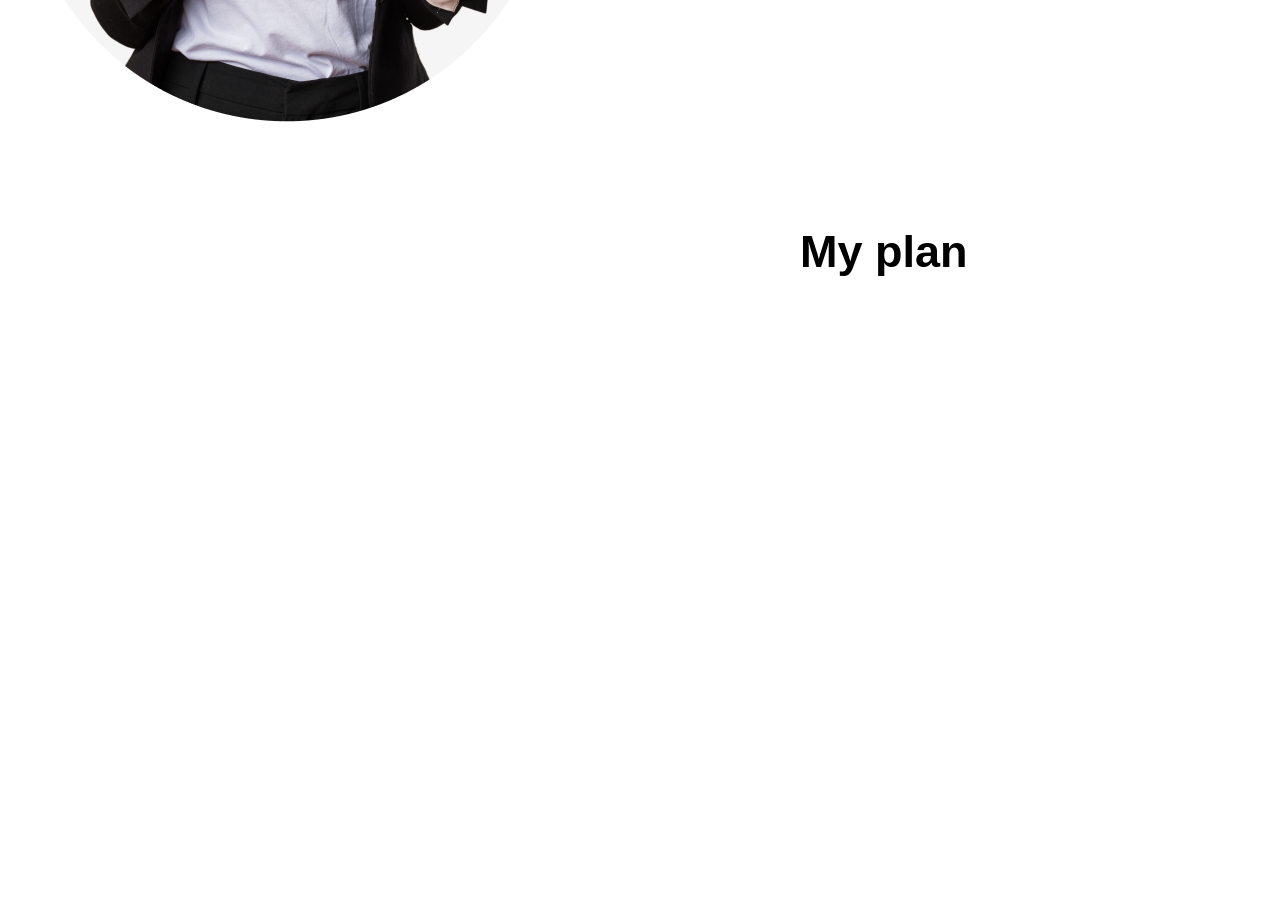
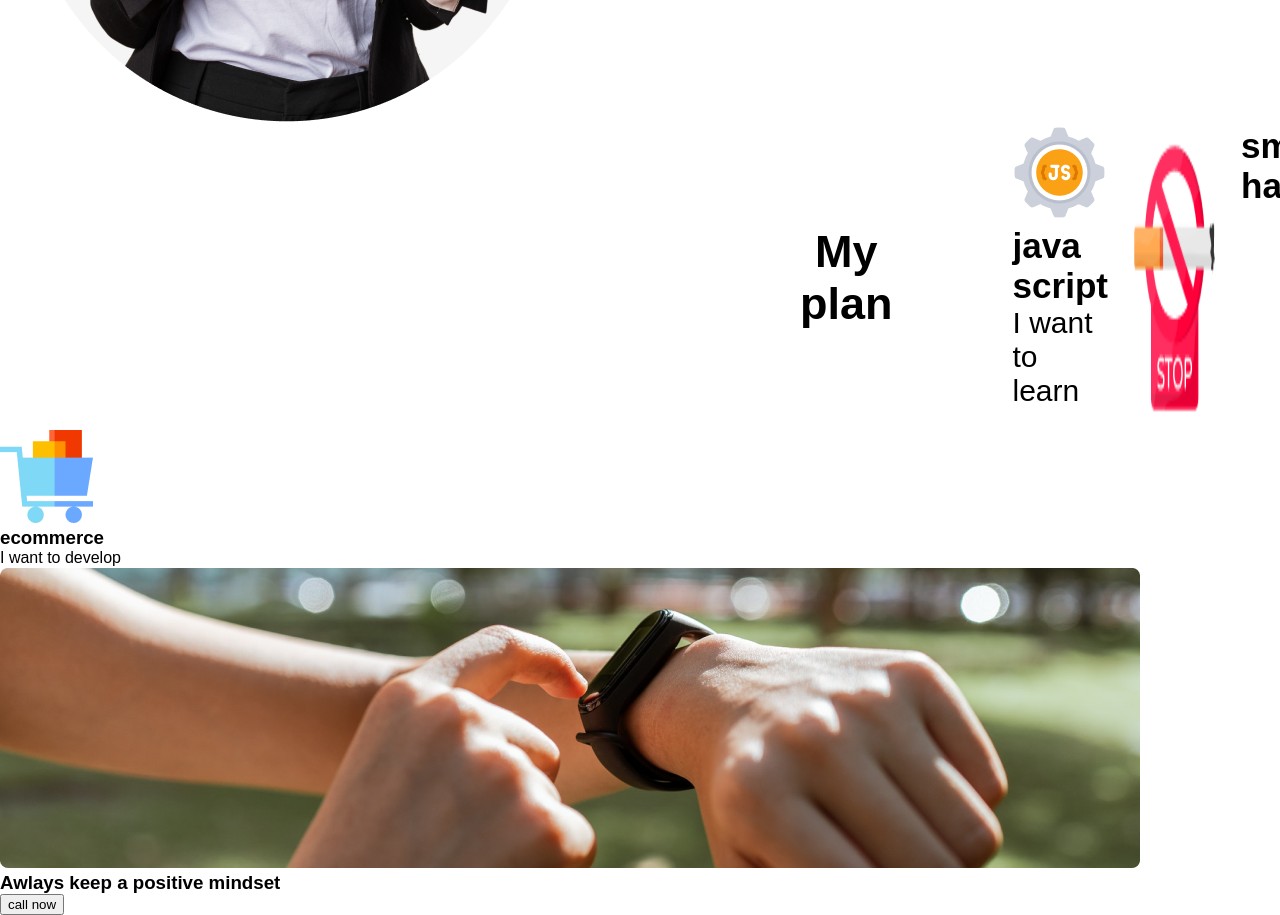
Before and after one commit to Kawsar46/new-mission, a plain HTML site: page index.html in a window 1280 px wide. Shown: the part 1940-2855 px from the top of the page. Before the commit the page ends 2318 px from the top, so only its background shows below. Drawn offline with Linux system fonts and the light colour scheme.

Commit message:
added my plan

```diff
--- a/index.html
+++ b/index.html
@@ -42,8 +42,29 @@
                 </div>
                 <!--my plan section-->
                 <section class="my-plan">
-                    <h2 class="section-title">My plan</h2>
+                    <div><h2 class="section-title">My plan</h2></div>
+                    <div class="skills-container">
+                        <img src="images/icons/js.png">
+                        <h3>java script</h3>
+                        <p>I want to learn</p>
+                    </div>
+                        <img src="images/icons/smoke.png">
+                        <h3>smoking habit</h3>
+                        <p>I want to end</p>
+                    </div>
+                        <img src="images/icons/ecom.png">
+                        <h3>ecommerce</h3>
+                        <p>I want to develop</p>
+                    </div>
                 </section>
+            </div>
+        </section>
+        <section>
+            <div>
+
+                <img src="images/watch.png", alt="">
+                <h3>Awlays keep a positive mindset</h3>
+                <button>call now</button>
             </div>
         </section>
     </main>
--- a/styles/new-mision.css
+++ b/styles/new-mision.css
@@ -81,3 +81,7 @@
     font-size: 30px;
 
 }
+.my-plan{
+    display: flex;
+    gap:20px
+}
```
